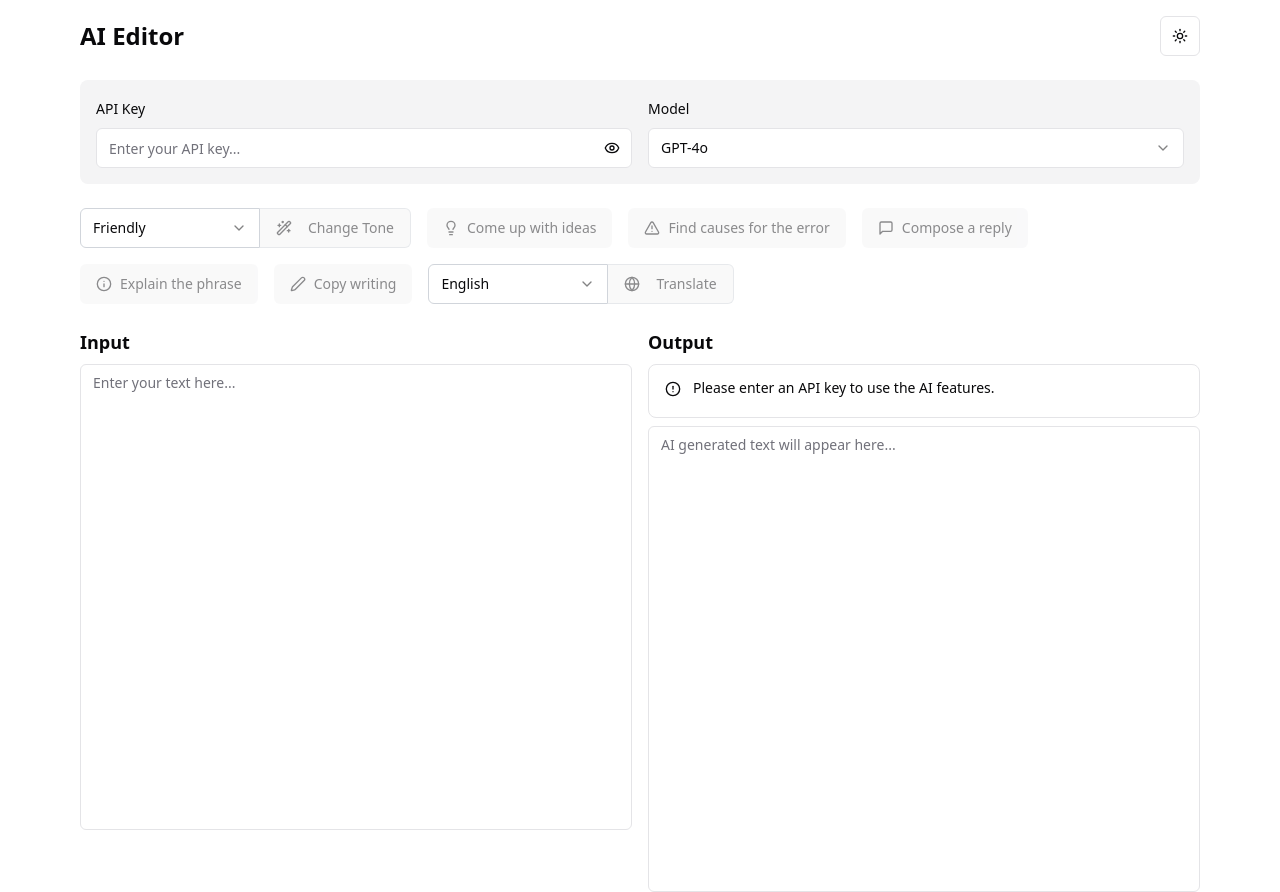
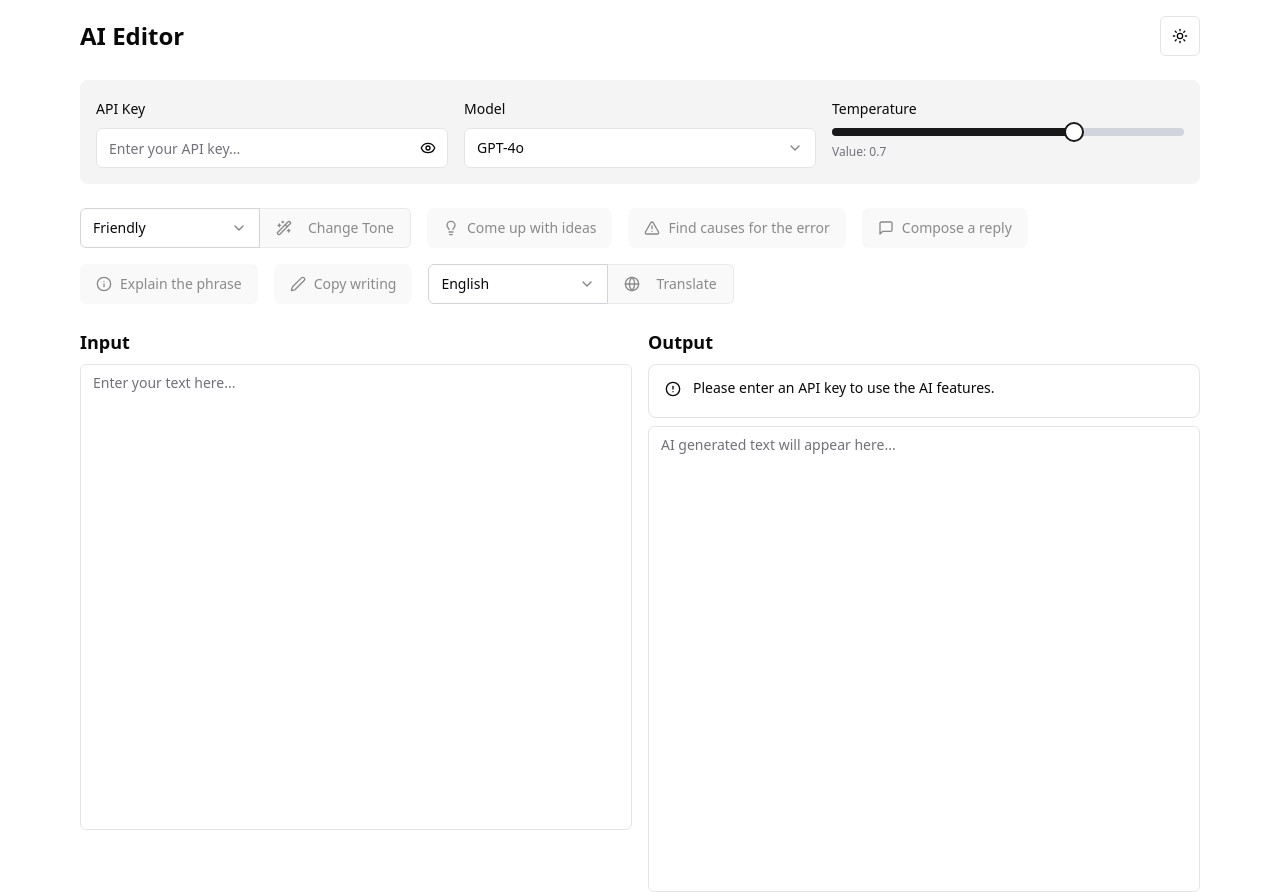
Before and after one commit to PikiLee/peditor, a React (Vite) app: page / in a window 1280 px wide. Built offline with nearby package versions, Linux system fonts and the light colour scheme.

Commit message:
feat: add temperature control for AI text generation

```diff
--- a/src/components/ai-editor.tsx
+++ b/src/components/ai-editor.tsx
@@ -11,6 +11,7 @@ import { templates } from "@/template"
 import { useAtom } from "jotai"
 import { inputTextAtom, outputTextAtom, modelAtom, apiKeyAtom } from "@/store/settings"
 import { useState } from "react"
+import { temperatureAtom } from "@/store/settings"
 
 export default function AIEditor() {
   const [inputText, setInputText] = useAtom(inputTextAtom)
@@ -18,6 +19,7 @@ export default function AIEditor() {
   const [isProcessing, setIsProcessing] = useState(false)
   const [apiKey, setApiKey] = useAtom(apiKeyAtom)
   const [model, setModel] = useAtom(modelAtom)
+  const [temperature, setTemperature] = useAtom(temperatureAtom)
 
   async function handleAction(inputTextParam?: string) {
     if (!inputTextParam) return;
@@ -29,7 +31,7 @@ export default function AIEditor() {
     try {
       setOutputText("")
       setIsProcessing(true)
-      const result = processText(inputTextParam + "\n" + "Please do not add any other text, just the generated text.", apiKey, model);
+      const result = processText(inputTextParam + "\n" + "Please do not add any other text, just the generated text.", apiKey, model, temperature);
       for await (const chunk of result.textStream) {
         setOutputText((prev) => prev + chunk)
       }
@@ -51,7 +53,14 @@ export default function AIEditor() {
           </div>
 
           {/* Settings Section */}
-          <EditorSettings apiKey={apiKey} model={model} onApiKeyChange={setApiKey} onModelChange={setModel} />
+          <EditorSettings
+            apiKey={apiKey}
+            model={model}
+            temperature={temperature}
+            onApiKeyChange={setApiKey}
+            onModelChange={setModel}
+            onTemperatureChange={setTemperature}
+          />
 
           {/* Action Buttons */}
           <div className="flex flex-wrap gap-4">
--- a/src/components/editor-settings.tsx
+++ b/src/components/editor-settings.tsx
@@ -4,23 +4,24 @@ import { Input } from "@/components/ui/input"
 import { Button } from "@/components/ui/button"
 import { Eye, EyeOff } from "lucide-react"
 import { models } from "@/store/settings"
+import { Slider } from "@/components/ui/slider"
 
 interface EditorSettingsProps {
   apiKey: string
   model: string
+  temperature: number
   onApiKeyChange: (key: string) => void
   onModelChange: (model: string) => void
+  onTemperatureChange: (temp: number) => void
 }
 
-export function EditorSettings({ apiKey, model, onApiKeyChange, onModelChange }: EditorSettingsProps) {
+export function EditorSettings({ apiKey, model, temperature, onApiKeyChange, onModelChange, onTemperatureChange }: EditorSettingsProps) {
   const [showApiKey, setShowApiKey] = useState(false)
 
   return (
-    <div className="flex flex-col sm:flex-row gap-4 p-4 bg-muted rounded-lg">
-      <div className="flex-1 space-y-2">
-        <label htmlFor="apiKey" className="text-sm font-medium">
-          API Key
-        </label>
+    <div className="grid md:grid-cols-3 gap-4 p-4 bg-muted rounded-lg">
+      <div className="space-y-2">
+        <label htmlFor="apiKey" className="text-sm font-medium">API Key</label>
         <div className="relative">
           <Input
             id="apiKey"
@@ -41,7 +42,8 @@ export function EditorSettings({ apiKey, model, onApiKeyChange, onModelChange }:
           </Button>
         </div>
       </div>
-      <div className="flex-1 space-y-2">
+
+      <div className="space-y-2">
         <label className="text-sm font-medium">Model</label>
         <Select value={model} onValueChange={onModelChange}>
           <SelectTrigger>
@@ -54,6 +56,18 @@ export function EditorSettings({ apiKey, model, onApiKeyChange, onModelChange }:
           </SelectContent>
         </Select>
       </div>
+
+      <div className="space-y-2">
+        <label htmlFor="temperature" className="text-sm font-medium">Temperature</label>
+        <Slider
+          value={[temperature]}
+          onValueChange={(value) => onTemperatureChange(value[0])}
+          min={0}
+          max={1}
+          step={0.01}
+        />
+        <div className="text-xs text-muted-foreground">Value: {temperature}</div>
+      </div>
     </div>
   )
 }
--- a/src/components/ui/slider.tsx
+++ b/src/components/ui/slider.tsx
@@ -15,7 +15,7 @@ const Slider = React.forwardRef<
     )}
     {...props}
   >
-    <SliderPrimitive.Track className="relative h-2 w-full grow overflow-hidden rounded-full bg-secondary">
+    <SliderPrimitive.Track className="relative h-2 w-full grow overflow-hidden rounded-full bg-gray-300">
       <SliderPrimitive.Range className="absolute h-full bg-primary" />
     </SliderPrimitive.Track>
     <SliderPrimitive.Thumb className="block h-5 w-5 rounded-full border-2 border-primary bg-background ring-offset-background transition-colors focus-visible:outline-none focus-visible:ring-2 focus-visible:ring-ring focus-visible:ring-offset-2 disabled:pointer-events-none disabled:opacity-50" />
--- a/src/lib/api.ts
+++ b/src/lib/api.ts
@@ -1,7 +1,7 @@
 import { createOpenAI } from "@ai-sdk/openai"
 import { streamText } from "ai"
 
-export function processText(prompt: string, apiKey?: string, model?: string) {
+export function processText(prompt: string, apiKey?: string, model?: string, temperature?: number) {
   if (!apiKey) {
     throw new Error("API key is required")
   }
@@ -13,6 +13,7 @@ export function processText(prompt: string, apiKey?: string, model?: string) {
     const result = streamText({
       model: openai(model || "gpt-4o-mini"),
       prompt: prompt,
+      temperature: temperature,
     })
 
     return result
--- a/src/store/settings.ts
+++ b/src/store/settings.ts
@@ -7,6 +7,8 @@ export const modelAtom = atomWithStorage<OpenAIChatModelId>("model", "gpt-4o")
 export const inputTextAtom = atomWithStorage<string>("inputText", "")
 
 export const outputTextAtom = atomWithStorage<string>("outputText", "")
+
+export const temperatureAtom = atomWithStorage<number>("temperature", 0.7)
 
 export const models: { value: OpenAIChatModelId; label: string }[] = [
     {
```
